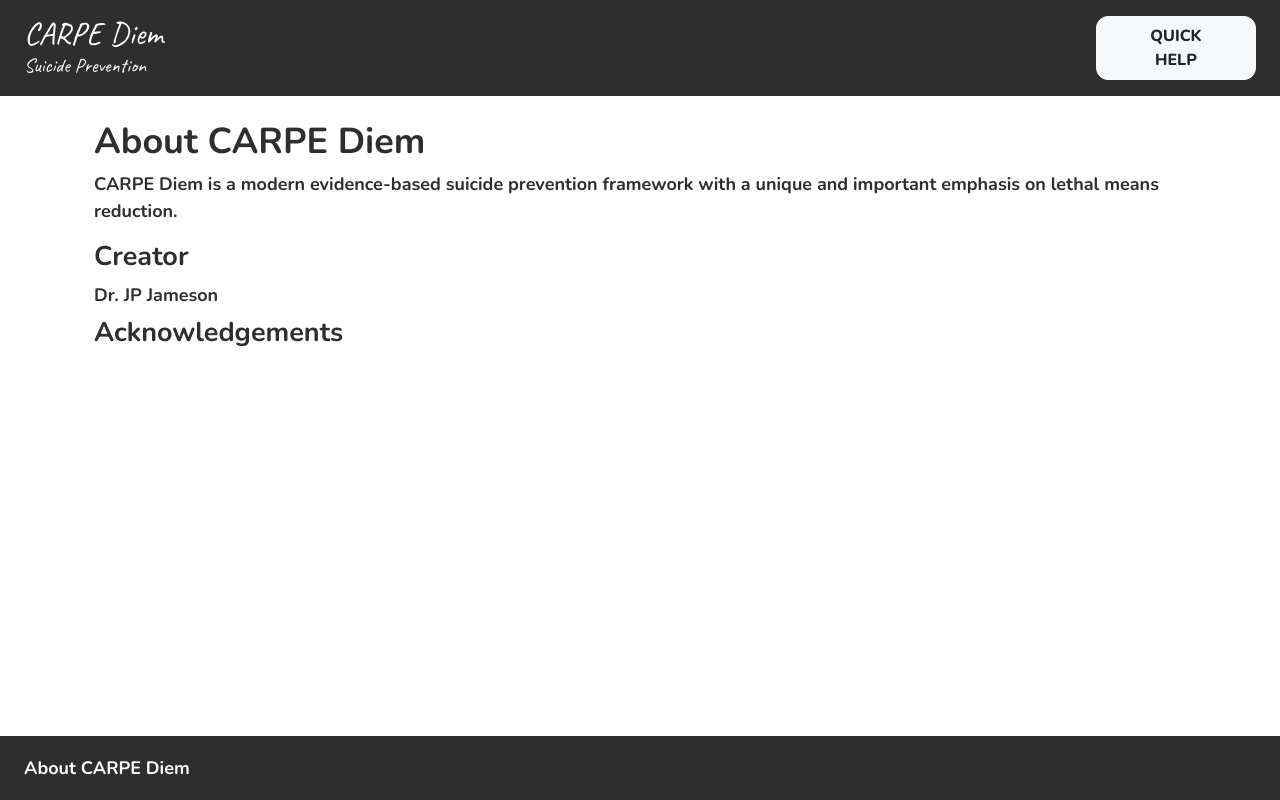
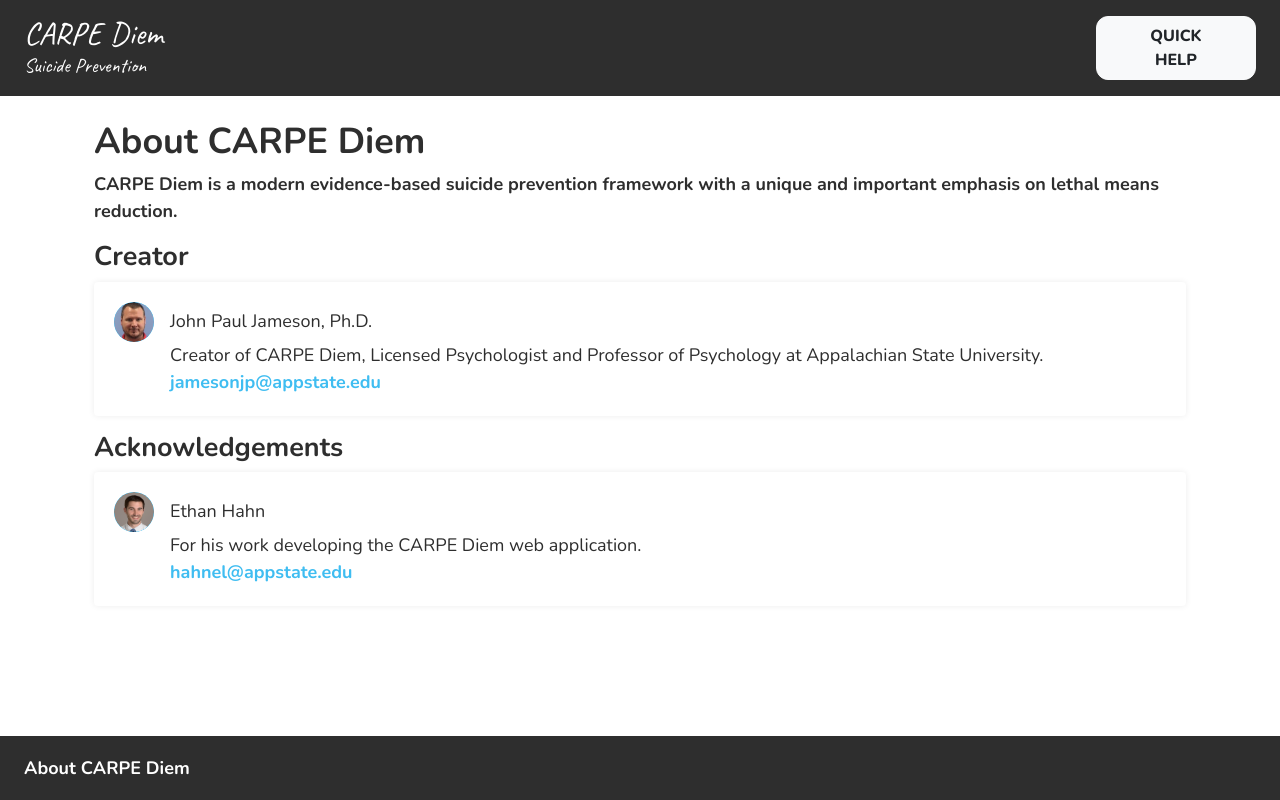
Before and after one commit to micDropper/carpe-diem, a Vue app: page /about in a window 1280 px wide. Built offline with nearby package versions, Linux system fonts and the light colour scheme.

Commit message:
wip: add more content to about page

```diff
--- a/src/assets/styles/_settings.scss
+++ b/src/assets/styles/_settings.scss
@@ -44,7 +44,7 @@
 // Components
 $border-width: 1px;
 
-$box-shadow-sm: 0 -0.125rem 0.25rem rgba($black, 0.075);
+$box-shadow-sm: 0 0 0.4rem rgba($black, 0.075);
 $box-shadow: 0 -0.75rem 0.75rem rgba($black, 0.15);
 $box-shadow-lg: 0 -1rem 3rem rgba($black, 0.175);
 
--- a/src/views/About.vue
+++ b/src/views/About.vue
@@ -1,5 +1,5 @@
 <template>
-  <div class="cd-about container pt-4">
+  <div class="cd-about container overflow-auto pt-4">
     <h2 class="font-weight-bold">About CARPE Diem</h2>
     <p class="font-weight-bold">
       CARPE Diem is a modern evidence-based suicide prevention framework with a
@@ -7,9 +7,65 @@
     </p>
 
     <h4 class="font-weight-bold">Creator</h4>
-    <div class="font-weight-bold">Dr. JP Jameson</div>
+    <b-card class="border-0 shadow-sm">
+      <div class="d-flex align-items-center">
+        <b-avatar
+          :src="require('../assets/img/JPJamesonProfile.jpeg')"
+        ></b-avatar>
 
-    <h4 class="font-weight-bold mt-2">Acknowledgements</h4>
+        <b-card-text class="ml-3">
+          John Paul Jameson, Ph.D.
+        </b-card-text>
+      </div>
+
+      <div class="d-flex align-items-center">
+        <b-avatar class="invisible"></b-avatar>
+
+        <b-card-text class="ml-3">
+          <div>
+            Creator of CARPE Diem, Licensed Psychologist and Professor of
+            Psychology at Appalachian State University.
+          </div>
+          <div>
+            <a
+              class="font-weight-bold text-secondary"
+              href="mailto:jamesonjp@appstate.edu"
+              >jamesonjp@appstate.edu</a
+            >
+          </div>
+        </b-card-text>
+      </div>
+    </b-card>
+
+    <h4 class="font-weight-bold mt-3">Acknowledgements</h4>
+    <b-card class="border-0 shadow-sm mb-3">
+      <div class="d-flex align-items-center">
+        <b-avatar
+          :src="require('../assets/img/EthanHahnProfile.jpg')"
+        ></b-avatar>
+
+        <b-card-text class="ml-3">
+          Ethan Hahn
+        </b-card-text>
+      </div>
+
+      <div class="d-flex align-items-center">
+        <b-avatar class="invisible"></b-avatar>
+
+        <b-card-text class="ml-3">
+          <div>
+            For his work developing the CARPE Diem web application.
+          </div>
+          <div>
+            <a
+              class="font-weight-bold text-secondary"
+              href="mailto:hahnel@appstate.edu"
+              >hahnel@appstate.edu</a
+            >
+          </div>
+        </b-card-text>
+      </div>
+    </b-card>
   </div>
 </template>
 
```
Also changed, not shown: src/assets/img/EthanHahnProfile.jpg (added), src/assets/img/JPJamesonProfile.jpeg (added).
